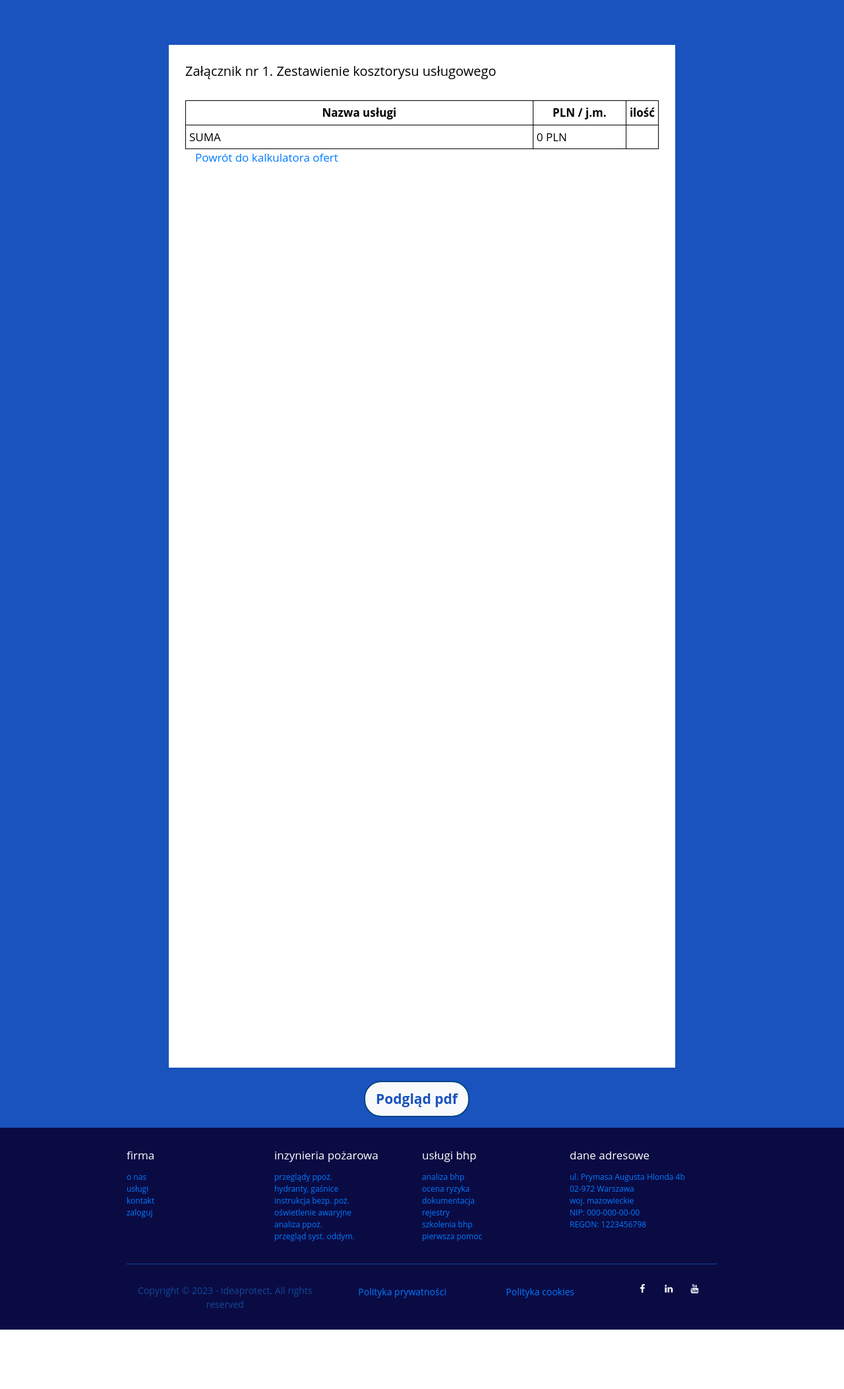
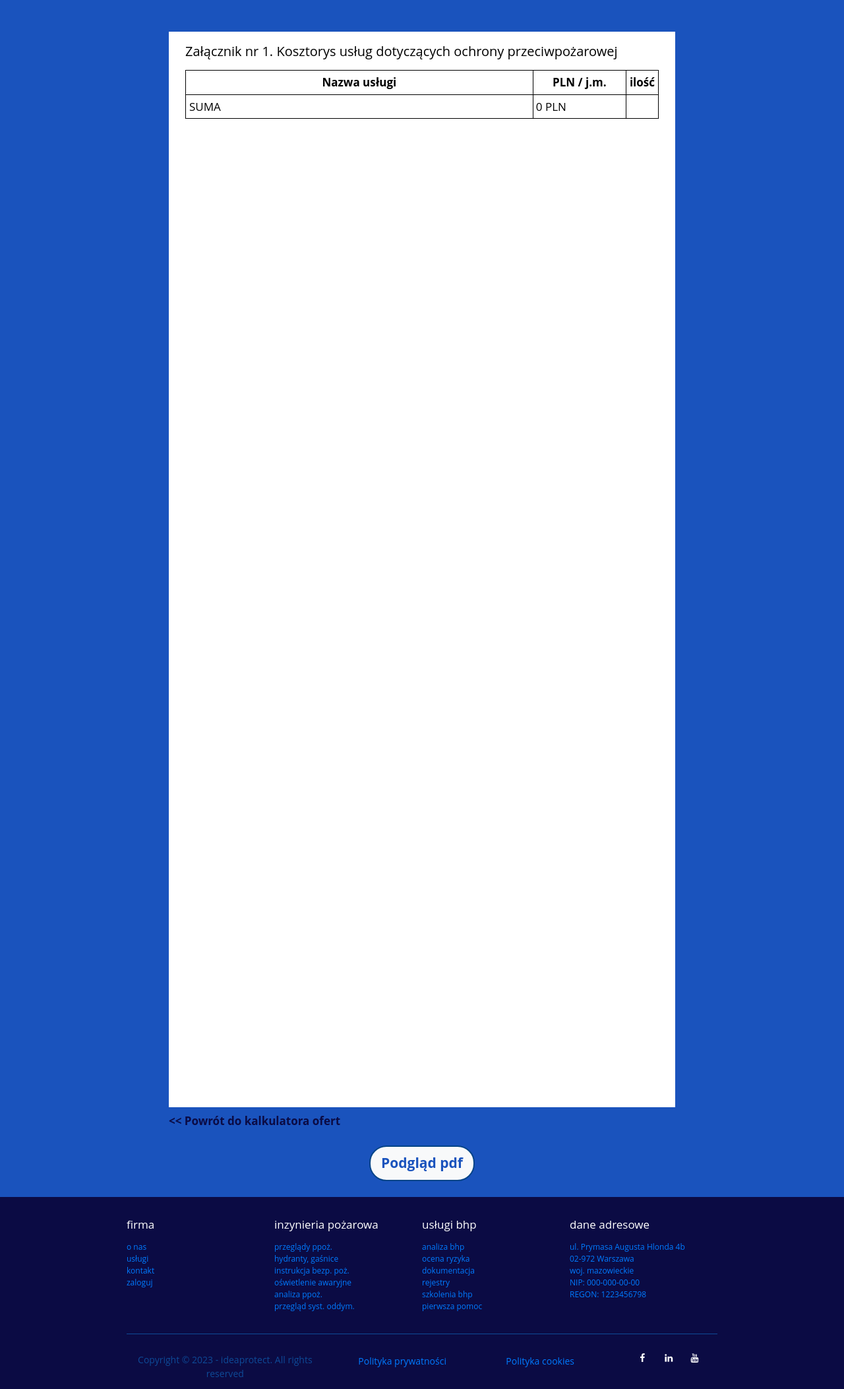
Before and after one commit to arusob/ideaprotect, a PHP site: page /tcpdf/php/order-fp.php in a window 1280 px wide. Shown: the part 90-2195 px from the top of the page at 66% size. Before the commit the page ends 2105 px from the top, so only its background shows below. Run offline with PHP 8.4, Linux system fonts and the light colour scheme; some libraries are stand-ins or nearby versions.

Commit message:
files update

```diff
--- a/css/calculator-summary.css
+++ b/css/calculator-summary.css
@@ -1,3 +1,17 @@
+
+.contract-page .contract-sheet {
+    padding-top: 30px;
+    padding-bottom: 30px;
+}
+
+.contract-area {
+    background-color: white;
+    color: black;
+    padding: 5px 25px 5px 25px;
+    min-height: 3060px;
+    height: auto;
+    margin: 60px 0 0 0;
+}
 
 .contract-page .section-one p {
     display: inline;
@@ -141,6 +155,11 @@
     text-align: center;
 }
 
+.contract-page .section-thirteen {
+    padding-bottom: 190px;
+    height: 250px;
+}
+
 .contract-page .section-thirteen p {
     margin-bottom: 0;
 }
@@ -208,10 +227,10 @@
 .attachment {
     background-color: white;
     color: black;
-    padding: 20px 25px 20px 25px;
-    min-height: 1550px;
+    padding: 10px 25px 20px 25px;
+    min-height: 1630px;
     height: auto;
-    margin: 60px 0 20px 0;
+    margin: 0 0 0 0;
 }
 
 .calc-result h1 {
@@ -235,6 +254,10 @@
     text-align: left;
     font-weight: bold;
 }
+
+/* .distance-cost-estimate {
+    height: 30px;
+} */
 
 .summary-page .content-table th {
     padding: 10px 4px;
@@ -350,6 +373,16 @@
 /* ------------------------------ */
 /* ------------------------------ */
 
+
+.timetable .timetable-sheet {
+    background-color: white;
+    color: black;
+    padding: 10px 25px 20px 25px;
+    min-height: 1580px;
+    height: auto;
+    margin: 0 0 0 0;
+}
+
 .timetable #date-info {
     display: block;
     font-weight: 100;
@@ -359,6 +392,10 @@
 .timetable thead th {
     border: 1px solid black;
     text-align: center;
+}
+
+.timetable .td-1, .td-2, .td-3 {
+    padding: 4px !important;
 }
 
 .timetable .td-1 {
@@ -419,3 +456,14 @@
     color: #ffffff;
     border: #ffffff solid 2px;
 }
+
+.back-offer a {
+    color:#0B0B44;
+    font-weight: bold;
+}
+
+
+.back-offer a:hover {
+    color: #ffffff;
+    text-decoration: none;
+}
--- a/css/services.css
+++ b/css/services.css
@@ -105,7 +105,7 @@ input[name="tab"]:checked + .tab-content{
 
 .calculator {
     border: solid white 1px;
-    padding: 70px 20px 20px 20px;
+    padding: 90px 20px 20px 20px;
     height: 300px;
     font-size: 27px;
     color: white;
--- a/php/offer-calculator-fp.php
+++ b/php/offer-calculator-fp.php
@@ -139,7 +139,7 @@
 											<tbody>
 												<tr>
 													<td class="td-1"> 1. </td>
-													<td class="td-2"> Instrukcja bezpieczeństwa pożarowego budynku. Strfa głównie ZL I, <br>
+													<td class="td-2"> Instrukcja bezpieczeństwa pożarowego budynku. Strefa głównie ZL I, <br>
 													(np. centrum handlowe, duże sklepy, teatry, kina, szkoły - sale ponad 50 osób). </td>
 													<td class="td-3"> od 2000,00 / szt.</td>
 													<td class="td-4"><input type="number" min="0" name="IBP_ZL1"></td>
--- a/php/offer-calculator-hse.php
+++ b/php/offer-calculator-hse.php
@@ -188,7 +188,7 @@
 												</tr>
 												<tr>
 													<td class="td-1"> 2. </td>
-													<td class="td-2"> Wykaz osób wyznaczonych do zwalczania pożarów oraz osób <br/>do prowadzenia ewakuacji zakladu. </td>
+													<td class="td-2"> Wykaz osób wyznaczonych do zwalczania pożarów oraz osób <br/>do prowadzenia ewakuacji zakładu. </td>
 													<td class="td-3"> 90,00 / szt. </td>
 													<td class="td-4"><input type="number" min="0" name="wykaz_os_gasz_pozar"></td>
 												</tr>
@@ -259,7 +259,7 @@
 												</tr>
 												<tr>
 													<td class="td-1"> 4. </td>
-													<td class="td-2"> Szkolenie dla pracowników portiernii, dozorców 24h z zakresu obsługi central pożarowych. </td>
+													<td class="td-2"> Szkolenie dla pracowników portierni, dozorców 24h z zakresu obsługi central pożarowych. </td>
 													<td class="td-3"> 80,00 / szt. </td>
 													<td class="td-4"><input type="number" min="0" name="szkol_obslugi_csp"></td>
 												</tr>
--- a/php/order-fp.php
+++ b/php/order-fp.php
@@ -97,9 +97,9 @@
 				if(isset($contract)) {
 					?>
 						<section class="contract-page">
-							<div class="row-content bg-con-1 service-offer pt-2 pb-2">
-								<div class="attachment printableArea" >
-									<h4 class="headline text-center pb-4 pt-4"> Umowa na wykonanie usług <br>z zakresu ochrony przeciwpożarowej </h4>
+							<div class="row-content bg-con-1 service-offer contract-sheet">
+								<div class="printableArea contract-area">
+									<h4 class="headline text-center pb-4 pt-2"> Umowa na wykonanie usług <br>z zakresu ochrony przeciwpożarowej </h4>
 									<div class="distance"></div>
 									<table  class="col-lg-12 summary" cellpadding="5" cellspacing="10">
 										<div class="white-paper">
@@ -236,13 +236,11 @@
 												<p class="text-center">§ 9 (strony Umowy) </p>
 												<p>Umowa sporządzona została w <u>dwóch jednobrzmiących egzemplarzach</u>, po jednym dla każdej ze stron.</p>
 											</div>
-											<div class="col-lg-12 section-thirteen mb-4">
+											<div class="col-lg-12 section-thirteen ">
 												<p class="text-center">§ 10</p>
 												<p> Integralną część umowy stanowią załączniki nr 1 i nr 2.</p>
 												<p class="indention"> Załącznik nr 1. Zestawienie kosztorysu usługowego. </p>
 												<p class="indention"> Załącznik nr 2. Harmonogram prac. </p>
-											</div>
-											<div class="col-lg-12 section-eight">
 											</div>
 										</div>
 									</table>
@@ -253,10 +251,10 @@
 				}
 			?>
 			<section class="summary-page">
-				<div class="row-content bg-con-1 service-offer pt-2 pb-2">
+				<div class="row-content bg-con-1 service-offer pt-5 pb-2">
+					<div class="distance-cost-estimate"></div>
 					<div class="attachment printableArea">
-						<h5 class="pt-2 pb-4"> Załącznik nr 1. Zestawienie kosztorysu usługowego </h5>
-						<div class="distance"></div>
+						<h5 class="pt-2 pb-2"> Załącznik nr 1. Kosztorys usług dotyczących ochrony przeciwpożarowej </h5>
 						<table  class="col-lg-12 summary" cellpadding="5" cellspacing="10">
 							<thead>
 								<tr>
@@ -412,17 +410,6 @@
 								}
 							?>
 						</table>
-						<div>
-							<div class="col-6 float-left">
-								<a href="offer-calculator-fp.php">Powrót do kalkulatora ofert</a>
-								<input id="viewPdf" class="non-printable pt-0 mt-0 pb-0 mb-0 d-none" type="button" onclick="printDiv('printableArea')" value="Podgląd pdf" />
-							</div>
-						</div>
-					</div>
-					<div class="actions buttons text-center mt-2 mb-2">
-						<div>
-							<input class="non-printable btn btn-light mr-3" type="button" onclick="printDiv('printableArea')" value="Podgląd pdf" />
-						</div>
 					</div>
 				</div>
 			</section>
@@ -432,8 +419,8 @@
 			?>
 			<section class="timetable">
 				<div class="row-content bg-con-1 service-offer pt-2 pb-2">
-					<div class="attachment printableArea" >
-						<h5 class="pt-0 pb-4"> Załącznik nr 2. Harmonogram prac. </h5>
+					<div class="timetable-sheet printableArea" >
+						<h5 class="pt-2 pb-2"> Załącznik nr 2. Harmonogram prac. </h5>
 						<div class="distance"></div>
 						<table  class="col-lg-12 summary" cellpadding="5" cellspacing="10">
 							<thead>
@@ -709,16 +696,19 @@
 							?>
 						</table>
 					</div>
-					<div class="actions buttons text-center mt-5 mb-5">
-						<div>
-							<input class="non-printable btn btn-light mr-3" type="button" onclick="printDiv('printableArea')" value="Podgląd pdf" />
-						</div>
-					</div>
 				</div>
 			</section>
 			<?php
 				}
 			?>
+			<div class="actions buttons bg-con-1 row-content">
+				<div class="back-offer">
+					<a href="offer-calculator-fp.php" class="non-printable "> << Powrót do kalkulatora ofert</a>
+				</div>
+				<div class="text-center">
+					<input class="non-printable btn btn-light mt-4 mb-4" type="button" onclick="printDiv('printableArea')" value="Podgląd pdf" />
+				</div>
+			</div>
 			<?php
 				require('footer.php');
 			?>
```
Also changed, not shown: php/services.php (+8 -8 lines).
